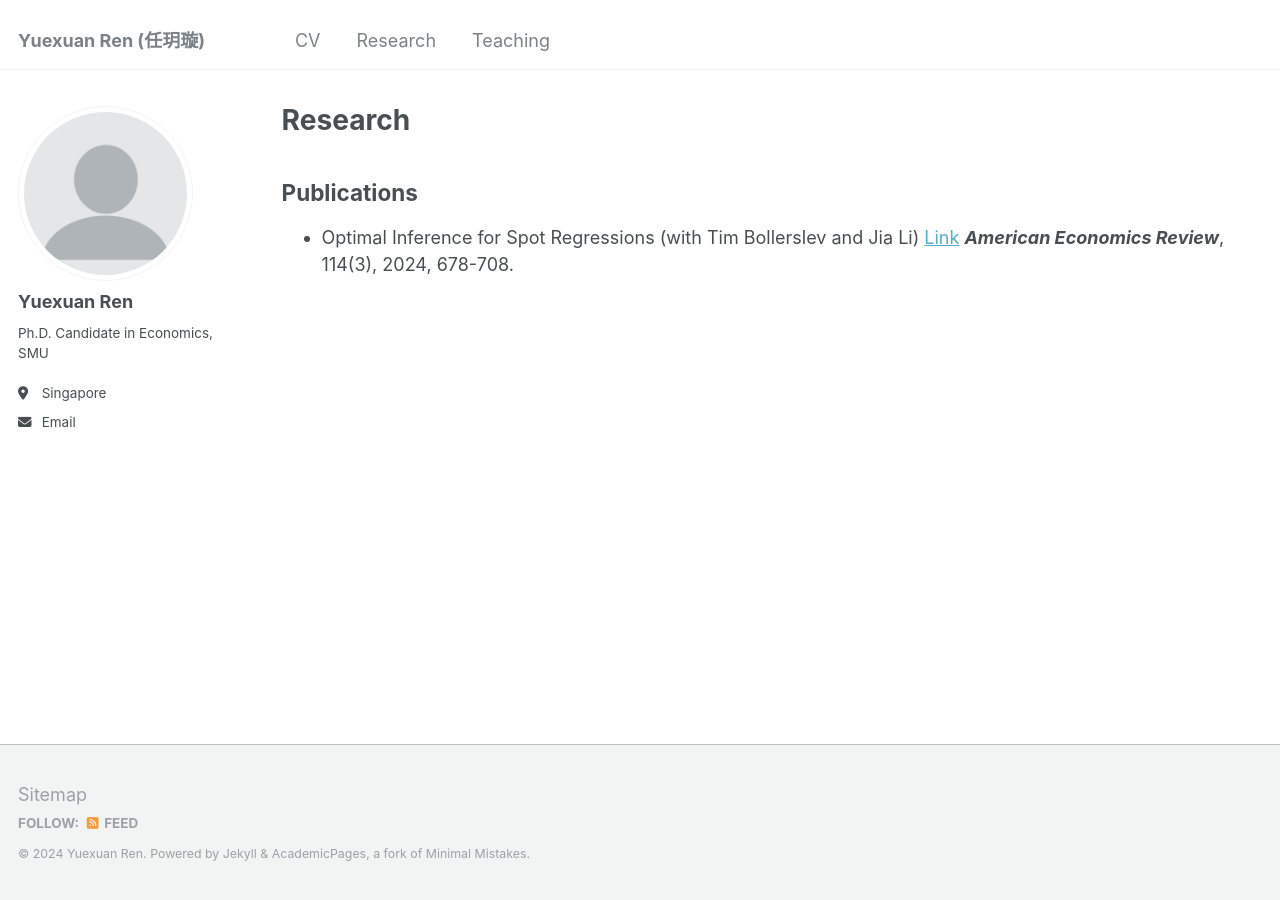
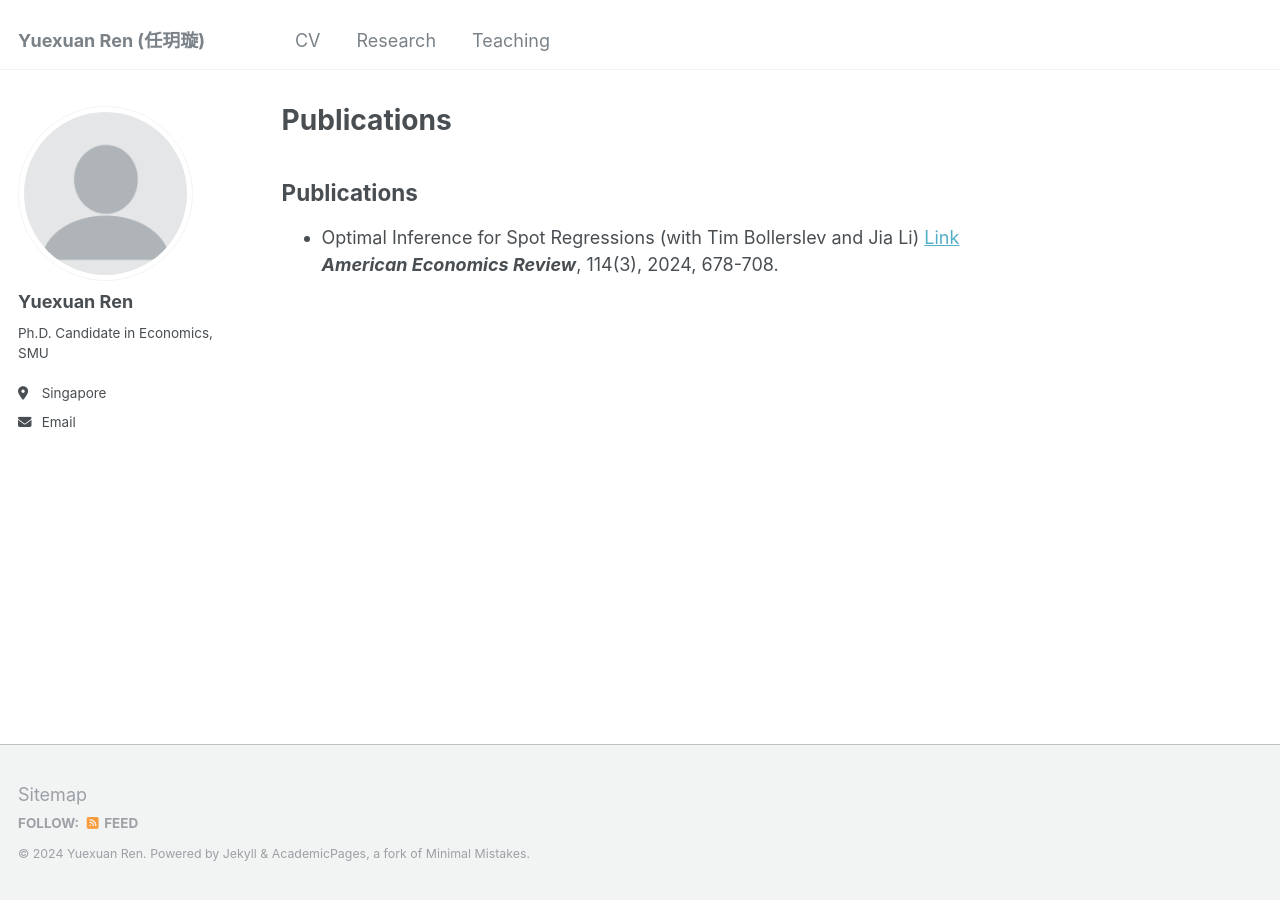
Before and after one commit to yuexuanren/yuexuanren.github.io, a Jekyll site: the page built from _pages/Research.md, in a window 1280 px wide. Built offline with Jekyll 4.4.1, drawn with Linux system fonts in a browser that asks for light colours; our own code applies the rules of GitHub Pages for plain Markdown files.

Commit message:
Update Research.md

```diff
--- a/_pages/Research.md
+++ b/_pages/Research.md
@@ -1,5 +1,5 @@
 ---
-title: "Research"
+title:
 layout: archive
 permalink: /research/
 ---
@@ -9,5 +9,5 @@ permalink: /research/
 
 ## Publications
 
-  * Optimal Inference for Spot Regressions (with Tim Bollerslev and Jia Li) [Link](https://www.aeaweb.org/articles?id=10.1257/aer.20221338)
+  * Optimal Inference for Spot Regressions (with Tim Bollerslev and Jia Li) [Link](https://www.aeaweb.org/articles?id=10.1257/aer.20221338)\\
     _**American Economics Review**_, 114(3), 2024, 678-708.
```
